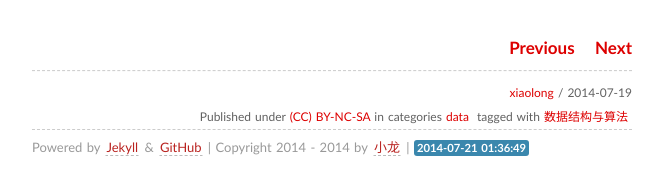
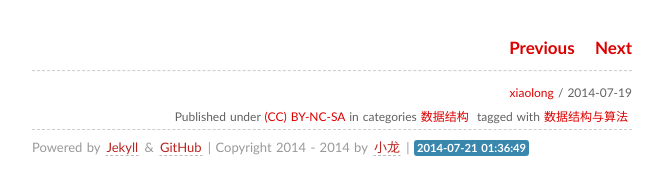
Before and after one commit to longriyao/xiaolong, a Jekyll site: the page built from _posts/Data/2014-7-19-binary-tree.md, in a window 1280 px wide and 900 px high, scrolled down 2415 px. Shown: the part 709-897 px from the top of the window, without its empty margins (308-971 px from the left). Built offline with Jekyll 4.4.1, drawn with Linux system fonts in a browser that asks for light colours; some web fonts are replaced; Markdown is read by kramdown in place of the engine named in the settings; comment, search, counter and statistics services are not loaded.

Commit message:
Update 2014-7-19-binary-tree.md

```diff
--- a/_posts/Data/2014-7-19-binary-tree.md
+++ b/_posts/Data/2014-7-19-binary-tree.md
@@ -2,7 +2,7 @@
 layout: post
 title: 二叉树
 description: ""
-categories: [data]
+categories: [数据结构]
 tags: [数据结构与算法]
 ---
 
```
